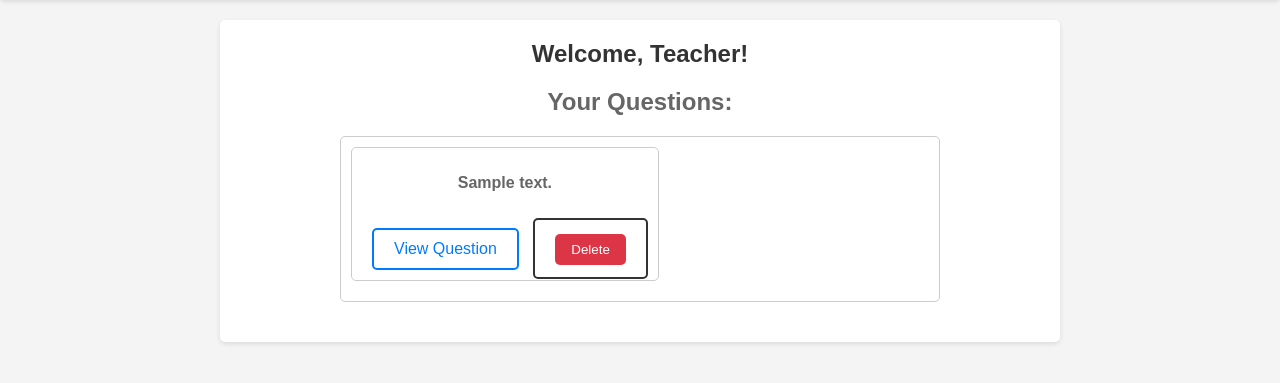
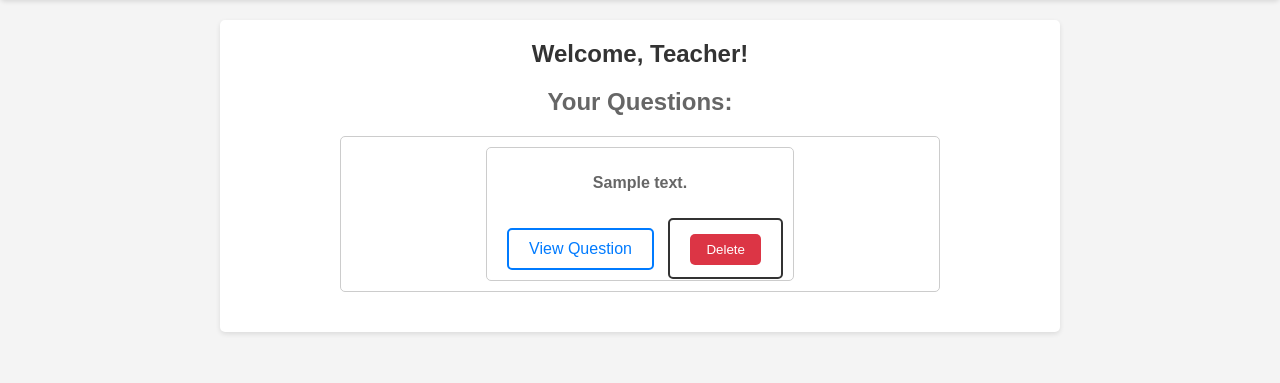
Before and after one commit to 347S24/347-final-project-group-29, a Django app: page / in a window 1280 px wide. Shown: the part 104-487 px from the top of the page. Run offline with Django 4.2, Linux system fonts and the light colour scheme; tables that the repository leaves empty hold one stand-in row (values such as "Sample post"); parts of the project's set-up code (start-up, migrations or seed data) failed here and were passed over.

Commit message:
Update teacher_home.html

```diff
--- a/group_29_final/group29final/group29final/peer_instruction/templates/teacher_home.html
+++ b/group_29_final/group29final/group29final/peer_instruction/templates/teacher_home.html
@@ -67,8 +67,9 @@
         .question {
             border: 1px solid #ccc;
             border-radius: 5px;
-            margin-bottom: 10px;
+            margin: auto;
             padding: 10px;
+            text-align: center;
         }
 
         .question_text {
@@ -102,6 +103,7 @@
 <body>
     <nav class="navbar">
         <ul>
+
             <li><a href="{% url 'add_question' %}">Add Question</a></li>
         </ul>
     </nav>
```
